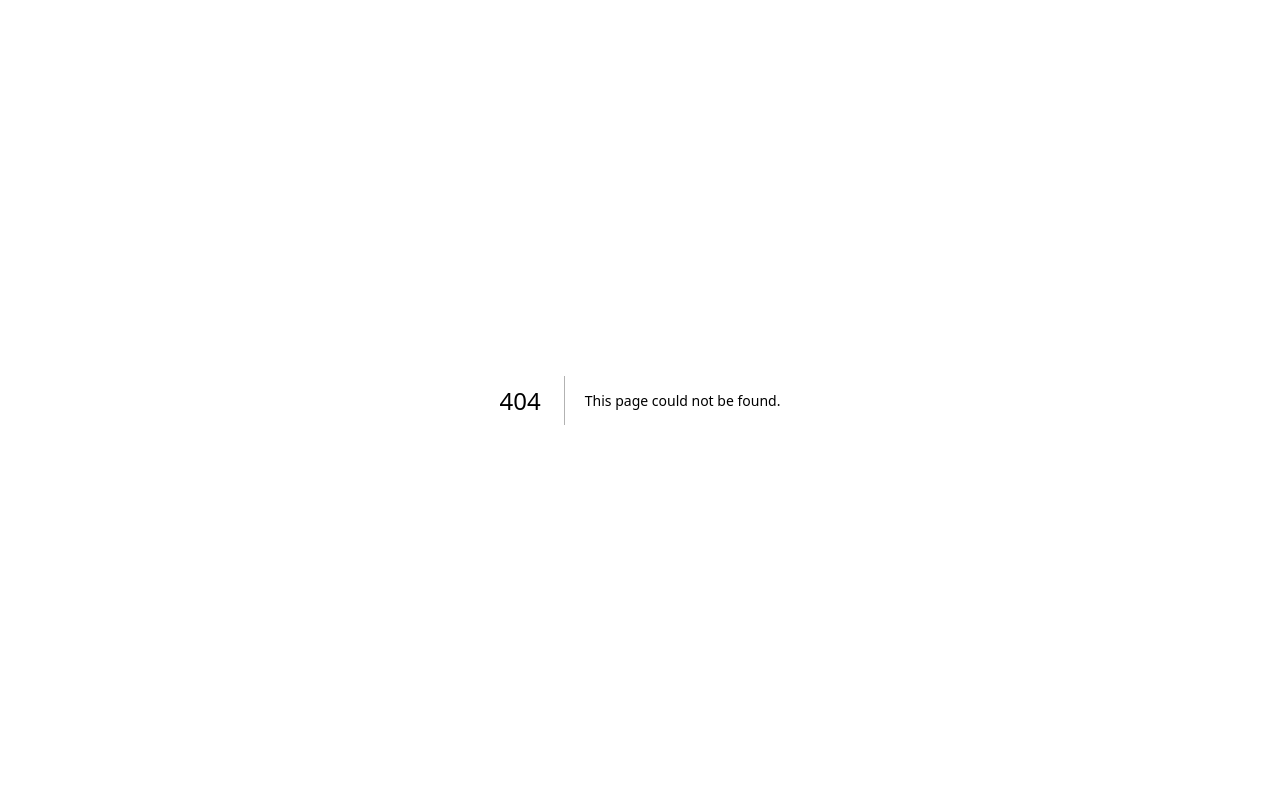
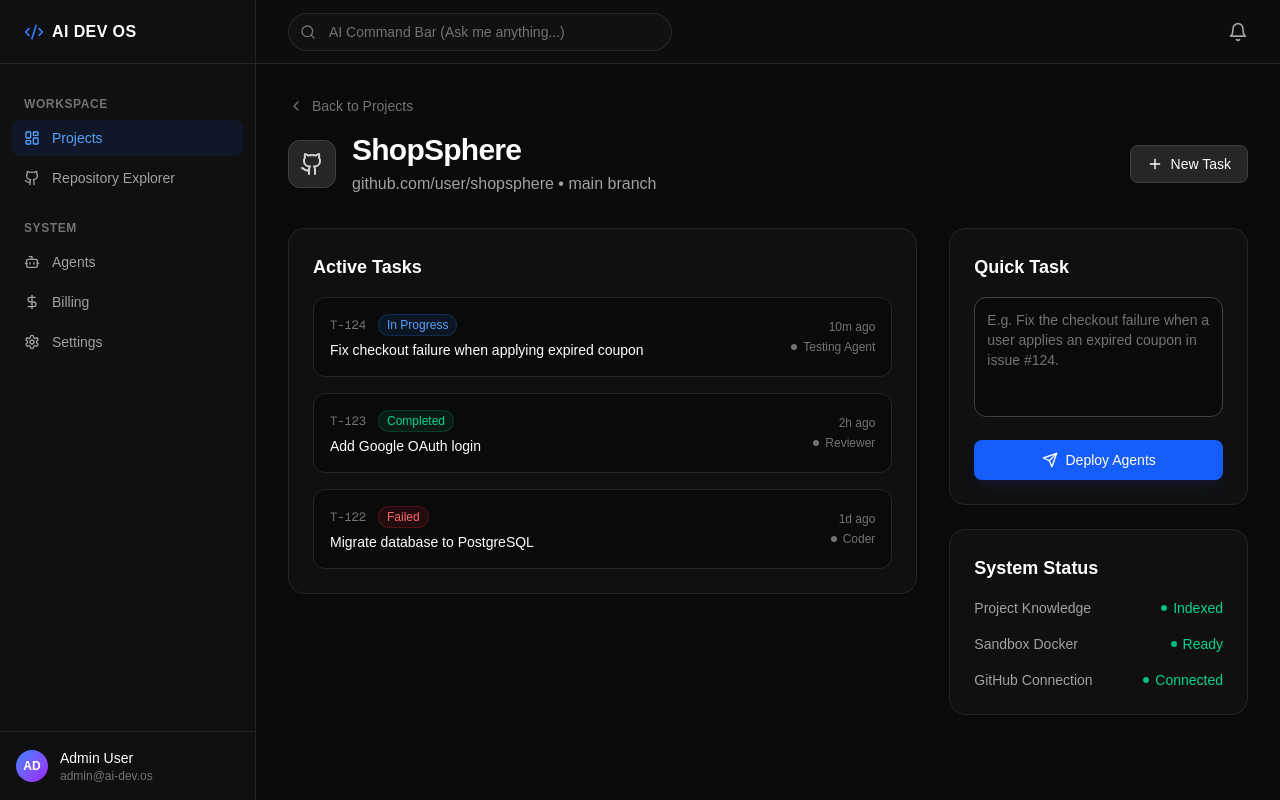
Before and after one commit to ktilak12/Ai-developers-OS, a Next.js app in the folder apps/web/: page /projects/ai-dev-os in a window 1280 px wide. Before the commit this address had no page. Built offline with nearby package versions, Linux system fonts and the light colour scheme.

Commit message:
feat(web): add project creation form and project task manager views

```diff
--- /dev/null
+++ b/apps/web/src/app/(dashboard)/projects/[id]/page.tsx
@@ -0,0 +1,105 @@
+import Link from "next/link";
+
+export default function ProjectDashboard({ params }: { params: { id: string } }) {
+  const tasks = [
+    { id: "T-124", title: "Fix checkout failure when applying expired coupon", status: "In Progress", agent: "Testing Agent", time: "10m ago" },
+    { id: "T-123", title: "Add Google OAuth login", status: "Completed", agent: "Reviewer", time: "2h ago" },
+    { id: "T-122", title: "Migrate database to PostgreSQL", status: "Failed", agent: "Coder", time: "1d ago" },
+  ];
+
+  return (
+    <div className="max-w-6xl mx-auto">
+      <div className="mb-8">
+        <Link href="/dashboard" className="text-neutral-500 hover:text-white transition-colors mb-4 inline-flex items-center gap-2 text-sm">
+          <svg xmlns="http://www.w3.org/2000/svg" width="16" height="16" viewBox="0 0 24 24" fill="none" stroke="currentColor" strokeWidth="2" strokeLinecap="round" strokeLinejoin="round"><path d="m15 18-6-6 6-6"/></svg>
+          Back to Projects
+        </Link>
+        <div className="flex items-center justify-between">
+          <div className="flex items-center gap-4">
+            <div className="h-12 w-12 rounded-xl bg-neutral-800 border border-neutral-700 flex items-center justify-center text-neutral-300">
+              <svg xmlns="http://www.w3.org/2000/svg" width="24" height="24" viewBox="0 0 24 24" fill="none" stroke="currentColor" strokeWidth="2" strokeLinecap="round" strokeLinejoin="round"><path d="M15 22v-4a4.8 4.8 0 0 0-1-3.5c3 0 6-2 6-5.5.08-1.25-.27-2.48-1-3.5.28-1.15.28-2.35 0-3.5 0 0-1 0-3 1.5-2.64-.5-5.36-.5-8 0C6 2 5 2 5 2c-.3 1.15-.3 2.35 0 3.5A5.403 5.403 0 0 0 4 9c0 3.5 3 5.5 6 5.5-.39.49-.68 1.05-.85 1.65-.17.6-.22 1.23-.15 1.85v4"/><path d="M9 18c-4.51 2-5-2-7-2"/></svg>
+            </div>
+            <div>
+              <h1 className="text-3xl font-bold text-white tracking-tight">ShopSphere</h1>
+              <p className="text-neutral-400 mt-1">github.com/user/shopsphere • main branch</p>
+            </div>
+          </div>
+          <button className="flex items-center gap-2 rounded-lg bg-neutral-800 px-4 py-2 text-sm font-medium text-white hover:bg-neutral-700 transition-colors border border-neutral-700">
+            <svg xmlns="http://www.w3.org/2000/svg" width="16" height="16" viewBox="0 0 24 24" fill="none" stroke="currentColor" strokeWidth="2" strokeLinecap="round" strokeLinejoin="round"><path d="M12 5v14"/><path d="M5 12h14"/></svg>
+            New Task
+          </button>
+        </div>
+      </div>
+
+      <div className="grid grid-cols-1 lg:grid-cols-3 gap-8">
+        <div className="lg:col-span-2 space-y-6">
+          <div className="rounded-2xl border border-neutral-800 bg-neutral-900/50 p-6">
+            <h2 className="text-lg font-bold text-white mb-4">Active Tasks</h2>
+
+            <div className="space-y-4">
+              {tasks.map(task => (
+                <div key={task.id} className="group relative flex items-center justify-between rounded-xl border border-neutral-800 bg-neutral-950 p-4 hover:border-neutral-700 transition-colors cursor-pointer">
+                  <div className="flex flex-col gap-1">
+                    <div className="flex items-center gap-3">
+                      <span className="text-xs font-mono text-neutral-500">{task.id}</span>
+                      <span className={`inline-flex items-center rounded-full px-2 py-0.5 text-xs font-medium border ${
+                        task.status === "In Progress" ? "bg-blue-500/10 text-blue-400 border-blue-500/20" :
+                        task.status === "Completed" ? "bg-emerald-500/10 text-emerald-400 border-emerald-500/20" :
+                        "bg-red-500/10 text-red-400 border-red-500/20"
+                      }`}>
+                        {task.status}
+                      </span>
+                    </div>
+                    <p className="text-sm font-medium text-white">{task.title}</p>
+                  </div>
+
+                  <div className="flex flex-col items-end gap-1 text-xs text-neutral-500">
+                    <span>{task.time}</span>
+                    <span className="flex items-center gap-1.5">
+                      <span className="h-1.5 w-1.5 rounded-full bg-neutral-500"></span>
+                      {task.agent}
+                    </span>
+                  </div>
+                </div>
+              ))}
+            </div>
+          </div>
+        </div>
+
+        <div className="space-y-6">
+          <div className="rounded-2xl border border-neutral-800 bg-neutral-900/50 p-6">
+            <h2 className="text-lg font-bold text-white mb-4">Quick Task</h2>
+            <div className="space-y-4">
+              <textarea
+                className="w-full rounded-xl border border-neutral-700 bg-neutral-950 p-3 text-sm text-white placeholder-neutral-500 focus:border-blue-500 focus:outline-none focus:ring-1 focus:ring-blue-500 min-h-[120px] resize-none"
+                placeholder="E.g. Fix the checkout failure when a user applies an expired coupon in issue #124."
+              ></textarea>
+              <button className="w-full flex items-center justify-center gap-2 rounded-lg bg-blue-600 px-4 py-2.5 text-sm font-medium text-white hover:bg-blue-700 transition-colors shadow-lg shadow-blue-900/20">
+                <svg xmlns="http://www.w3.org/2000/svg" width="16" height="16" viewBox="0 0 24 24" fill="none" stroke="currentColor" strokeWidth="2" strokeLinecap="round" strokeLinejoin="round"><path d="m22 2-7 20-4-9-9-4Z"/><path d="M22 2 11 13"/></svg>
+                Deploy Agents
+              </button>
+            </div>
+          </div>
+
+          <div className="rounded-2xl border border-neutral-800 bg-neutral-900/50 p-6">
+            <h2 className="text-lg font-bold text-white mb-4">System Status</h2>
+            <div className="space-y-4">
+              <div className="flex items-center justify-between text-sm">
+                <span className="text-neutral-400">Project Knowledge</span>
+                <span className="text-emerald-400 flex items-center gap-1.5"><span className="h-1.5 w-1.5 rounded-full bg-emerald-500"></span> Indexed</span>
+              </div>
+              <div className="flex items-center justify-between text-sm">
+                <span className="text-neutral-400">Sandbox Docker</span>
+                <span className="text-emerald-400 flex items-center gap-1.5"><span className="h-1.5 w-1.5 rounded-full bg-emerald-500"></span> Ready</span>
+              </div>
+              <div className="flex items-center justify-between text-sm">
+                <span className="text-neutral-400">GitHub Connection</span>
+                <span className="text-emerald-400 flex items-center gap-1.5"><span className="h-1.5 w-1.5 rounded-full bg-emerald-500"></span> Connected</span>
+              </div>
+            </div>
+          </div>
+        </div>
+      </div>
+    </div>
+  );
+}
--- /dev/null
+++ b/apps/web/src/app/(dashboard)/projects/new/page.tsx
@@ -0,0 +1,35 @@
+import Link from "next/link";
+
+export default function NewProjectPage() {
+  return (
+    <div className="max-w-3xl mx-auto">
+      <div className="mb-8">
+        <Link href="/dashboard" className="text-neutral-500 hover:text-white transition-colors mb-4 inline-flex items-center gap-2 text-sm">
+          <svg xmlns="http://www.w3.org/2000/svg" width="16" height="16" viewBox="0 0 24 24" fill="none" stroke="currentColor" strokeWidth="2" strokeLinecap="round" strokeLinejoin="round"><path d="m15 18-6-6 6-6"/></svg>
+          Back to Projects
+        </Link>
+        <h1 className="text-3xl font-bold text-white tracking-tight">Connect Repository</h1>
+        <p className="text-neutral-400 mt-1">Import a GitHub repository to start using AI Developer OS.</p>
+      </div>
+
+      <div className="rounded-2xl border border-neutral-800 bg-neutral-900/50 p-8 shadow-2xl">
+        <div className="flex flex-col items-center justify-center py-12 border-2 border-dashed border-neutral-700 rounded-xl bg-neutral-900/30">
+          <div className="mb-4 flex h-16 w-16 items-center justify-center rounded-full bg-neutral-800 text-white">
+            <svg xmlns="http://www.w3.org/2000/svg" width="32" height="32" viewBox="0 0 24 24" fill="none" stroke="currentColor" strokeWidth="2" strokeLinecap="round" strokeLinejoin="round"><path d="M15 22v-4a4.8 4.8 0 0 0-1-3.5c3 0 6-2 6-5.5.08-1.25-.27-2.48-1-3.5.28-1.15.28-2.35 0-3.5 0 0-1 0-3 1.5-2.64-.5-5.36-.5-8 0C6 2 5 2 5 2c-.3 1.15-.3 2.35 0 3.5A5.403 5.403 0 0 0 4 9c0 3.5 3 5.5 6 5.5-.39.49-.68 1.05-.85 1.65-.17.6-.22 1.23-.15 1.85v4"/><path d="M9 18c-4.51 2-5-2-7-2"/></svg>
+          </div>
+          <h2 className="text-xl font-bold text-white mb-2">Connect GitHub Account</h2>
+          <p className="text-neutral-400 text-center max-w-sm mb-6">Authorize AI Developer OS to access your repositories and create pull requests on your behalf.</p>
+
+          <button className="flex items-center gap-3 rounded-lg bg-white text-black px-6 py-3 font-semibold hover:bg-neutral-200 transition-colors">
+            <svg xmlns="http://www.w3.org/2000/svg" width="20" height="20" viewBox="0 0 24 24" fill="none" stroke="currentColor" strokeWidth="2" strokeLinecap="round" strokeLinejoin="round"><path d="M15 22v-4a4.8 4.8 0 0 0-1-3.5c3 0 6-2 6-5.5.08-1.25-.27-2.48-1-3.5.28-1.15.28-2.35 0-3.5 0 0-1 0-3 1.5-2.64-.5-5.36-.5-8 0C6 2 5 2 5 2c-.3 1.15-.3 2.35 0 3.5A5.403 5.403 0 0 0 4 9c0 3.5 3 5.5 6 5.5-.39.49-.68 1.05-.85 1.65-.17.6-.22 1.23-.15 1.85v4"/><path d="M9 18c-4.51 2-5-2-7-2"/></svg>
+            Connect GitHub
+          </button>
+        </div>
+
+        <div className="mt-8 flex items-center justify-between">
+          <p className="text-sm text-neutral-500">Need help? <Link href="#" className="text-blue-500 hover:underline">Read the docs</Link></p>
+        </div>
+      </div>
+    </div>
+  );
+}
```
